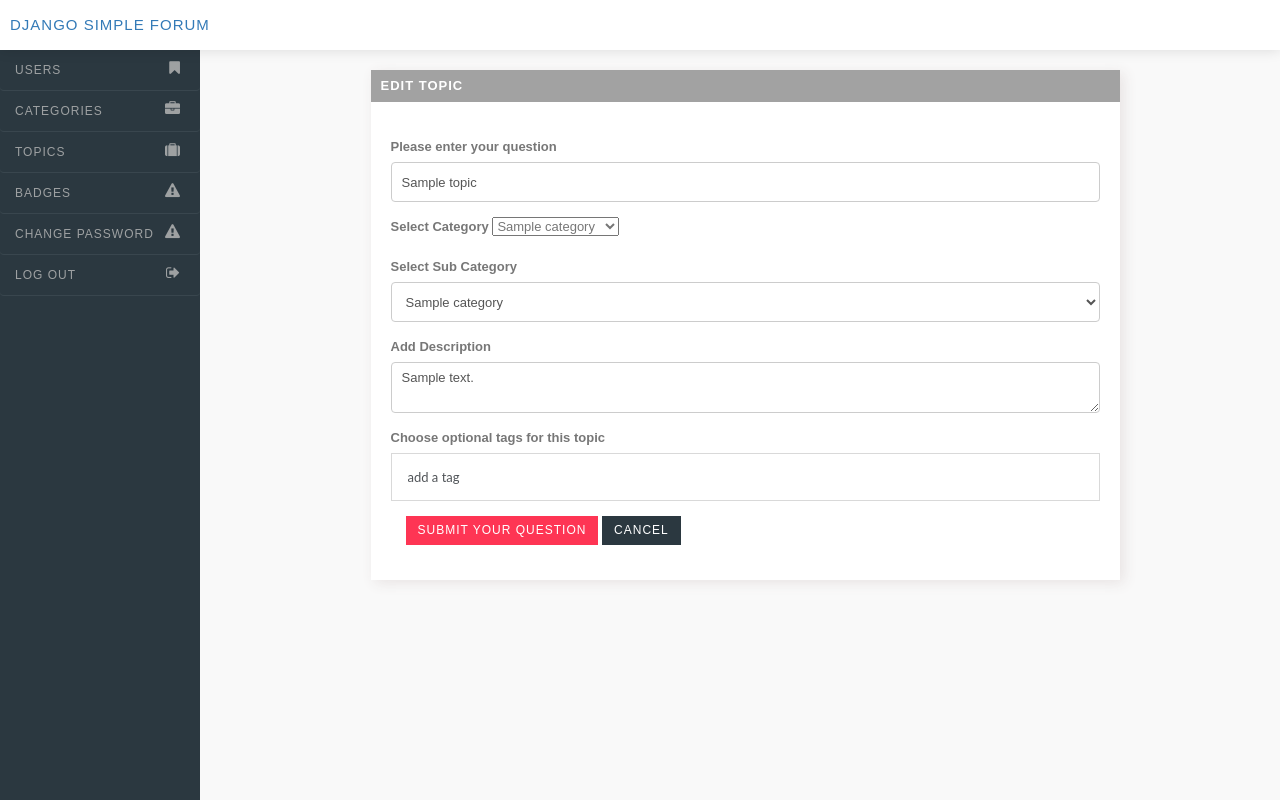
After one commit to MicroPyramid/django-simple-forum, a Django app: template django_simple_forum/templates/dashboard/edit_topic.html in a window 1280 px wide. The commit adds this page. Run offline with Django 3.2, Linux system fonts and the light colour scheme; the template is opened without the code that fills it: most values are stand-ins (such as "Sample title", 1, 10 or a date in 2020); parts of the project's set-up code (start-up, migrations or seed data) failed here and were passed over; some libraries are stand-ins or nearby versions.

Commit message:
topic edit in dashboard code implemented

```diff
--- a/django_simple_forum/static/css/dashboard.css
+++ b/django_simple_forum/static/css/dashboard.css
@@ -321,3 +321,54 @@ body {
     padding: 15px;
     margin-bottom: 8px;
 }
+
+.content .new.topic {
+  margin-top: 20px !important;
+}
+
+.content .new .update-topic {
+  padding: 20px;
+}
+.content .new .update-topic .form-group {
+  width: 100%;
+  margin: 0px;
+  margin-bottom: 15px;
+}
+.content .new .update-topic .control-label {
+  text-align: left;
+  color: #2b3840;
+  font-size: 12px;
+  font-weight: 500;
+  text-transform: uppercase;
+}
+.content .new .update-topic .form-control {
+  width: 100%;
+}
+.content .new .update-topic .select2-container{
+  width: 100% !important;
+  background: transparent;
+  box-shadow: none;
+  height: 40px;
+  font-size: 13px;
+}
+.content .new .update-topic .form-control.select2 {
+  width: auto;
+}
+.content .new .update-topic .save_buttons button {
+  display: inline-block;
+  font-size: 12px;
+  letter-spacing: 0.6px;
+  color: #fff;
+  padding: 6px 12px;
+  text-transform: uppercase;
+  font-weight: 500;
+  letter-spacing: 1px;
+  border-radius: 0;
+  border: none;
+}
+.content .new .update-topic .save_buttons button.submit {
+  background: #FE3554;
+}
+.content .new .update-topic .save_buttons button.cancel {
+  background: #2b3840;
+}
--- a/django_simple_forum/templates/dashboard/dashboard_base.html
+++ b/django_simple_forum/templates/dashboard/dashboard_base.html
@@ -13,6 +13,8 @@
 
     {% compress css %}
     <link rel="stylesheet" type="text/css" href="{{ STATIC_URL }}css/dashboard.css">
+    <link rel="stylesheet" type="text/css" href="{{ STATIC_URL }}css/jquery.tagsinput.css" />
+    <link rel="stylesheet" type="text/css" href="{{ STATIC_URL }}css/bootstrap-suggest.css">
     {% endcompress %}
 </head>
 <body>
@@ -62,7 +64,49 @@
 
     {% compress js %}
       <script src="{{ STATIC_URL }}js/jquery.form.js"></script>
-      <script src="{{ STATIC_URL }}js/main.js"></script>
+      <script type="text/javascript" src="{{ STATIC_URL }}js/jquery.tagsinput.js"></script>
+      <script type="text/javascript" src="{{ STATIC_URL }}js/bootstrap-suggest.js"></script>
+      <script type="text/javascript">
+        function onAddTag(tag) {
+          alert("Added a tag: " + tag);
+        }
+        function onRemoveTag(tag) {
+          alert("Removed a tag: " + tag);
+        }
+
+        function onChangeTag(input,tag) {
+          alert("Changed a tag: " + tag);
+        }
+
+        $(function() {
+
+          $('#tags').tagsInput({width:'auto'});
+          $('#tags_2').tagsInput({
+            width: 'auto',
+            onChange: function(elem, elem_tags)
+            {
+              var languages = ['php','ruby','javascript'];
+              $('.tag', elem_tags).each(function()
+              {
+                if($(this).text().search(new RegExp('\\b(' + languages.join('|') + ')\\b')) >= 0)
+                  $(this).css('background-color', 'yellow');
+              });
+            }
+          });
+          $('#tags_3').tagsInput({
+            width: 'auto',
+
+            //autocomplete_url:'test/fake_plaintext_endpoint.html' //jquery.autocomplete (not jquery ui)
+            autocomplete_url:'test/fake_json_endpoint.html' // jquery ui autocomplete requires a json endpoint
+          });
+
+          // Uncomment this line to see the callback functions in action
+          //      $('input.tags').tagsInput({onAddTag:onAddTag,onRemoveTag:onRemoveTag,onChange: onChangeTag});
+
+          // Uncomment this line to see an input with no interface for adding new tags.
+          //      $('input.tags').tagsInput({interactive:false});
+        });
+      </script>
       <script type="text/javascript">
         $("a[rel='page']").click(function(e){
           e.preventDefault();
--- /dev/null
+++ b/django_simple_forum/templates/dashboard/edit_topic.html
@@ -0,0 +1,108 @@
+{% extends 'dashboard/dashboard_base.html' %}
+{% block stage %}
+<div class="content">
+	<div class="new topic">
+	 <div class="new-header">
+	    <label>Edit Topic</label>
+	  </div>
+	  <div class="update-topic">
+        <form class="form-horizontal" name="newtopicform" id="newtopicform" method="post">
+            <div class="form-group">
+              <label for="exampleInputEmail1">Please enter your question </label>
+              <input type="text" class="form-control" placeholder="What is this discussion about in one brief sentence?" name="title" id="title" value="{{ topic.title }}">
+            </div>
+            <div class="form-group">
+              <label for="exampleInputPassword1">Select Category</label>
+              <select class=" select2" name="category" id="category">
+                  <option value="">Select A Category</option>
+                  {% for category in categories %}
+                    <option value='{{ category.id }}' {% if topic.category.parent %}{% if topic.category.parent.id == category.id %}selected{% endif %}{% else %}{% if topic.category.id == category.id %}selected{% endif %}{% endif %}>{{ category.title }}</option>
+                  {% endfor %}
+                </select>
+            </div>
+            <div class="form-group sub_category">
+              <label for="exampleInputPassword1">Select Sub Category</label>
+              <select class="form-control" name="sub_category" id="sub_category">
+                  <option value="">Select A Category</option>
+                  {% for category in sub_categories %}
+                    <option value='{{ category.id }}' class='{{ category.parent.id }}' {% if topic.category.id == category.id %}selected{% endif %} >{{ category.title }}</option>
+                  {% endfor %}
+                </select>
+            </div>
+            <div class="form-group">
+              <label for="exampleInputEmail1">Add Description</label>
+               <textarea class="form-control" name='textareacontents' id="textareacontents">{{ topic.description }}</textarea>
+               <input type="hidden" name="description" id="description" value="{{ topic.description }}" >
+            </div>
+            <div class="form-group">
+              <label for="exampleInputEmail1">Choose optional tags for this topic</label>
+               <input id="tags" type="text" class="tags form-control" value="" name="tags"/>
+            </div>
+            <div class="form-group">
+		        <div class="col-sm-12 save_buttons">
+		          <button type="submit" class="btn btn-default submit">Submit Your Question</button>
+		          <button type="button" class="btn btn-default cancel">Cancel</button>
+		        </div>
+		    </div>
+        </form>
+	  </div>
+	</div>
+</div>
+{% endblock %}
+{% block extra_js %}
+<script type="text/javascript">
+  $sub_category = $('[name="sub_category"]')
+  {% if topic and topic.category and topic.category.parent %}
+    var val = '{{ topic.category.parent.id }}'
+    $sub_category.find('option').hide();
+    $sub_category.find('option.'+val).show();
+  {% elif topic and topic.category and not topic.category.parent %}
+    var val = '{{ topic.category.id }}'
+    $sub_category.find('option').hide();
+    $sub_category.find('option.'+val).show();
+  {% else %}
+    $sub_category.find('option').hide();
+  {% endif %}
+  $('[name="category"]').change(function (e) {
+    var val = $("option:selected", this).val()
+    $sub_category = $('[name="sub_category"]')
+    $sub_category.val('');
+    $sub_category.find('option').hide();
+    $sub_category.find('option.'+val).show();
+  });
+  CKEDITOR.replace( 'textareacontents',
+   {
+   // toolbar :
+   // [
+   // { name: 'basicstyles', items : [ 'Bold','Italic' ] },
+   // { name: 'paragraph', items : [ 'NumberedList','BulletedList','-','Outdent','Indent','-','Blockquote','CreateDiv',
+   // '-','JustifyLeft','JustifyCenter','JustifyRight','JustifyBlock','-','BidiLtr','BidiRtl' ] },
+   // ],
+   // skin : 'office2003',
+   uiColor: '#ffffff',
+     height:260,
+   //width: 700,
+   });
+	$('form#newtopicform').submit(function(e){
+        e.preventDefault();
+        $("input[name='description']").val(CKEDITOR.instances.textareacontents.getData());
+        $.post('.', $('form#newtopicform').serialize(), function(data){
+          if(data.error){
+
+            $('div.error').remove();
+            for (var key in data.response) {
+              console.log(key)
+              $('#newtopicform #' + key).after('<div class="error">' + data.response[key] + '</div>');
+            }
+          }
+          else{
+              alert('Topic has been Updated Successfully.')
+            window.location = "{% url 'django_simple_forum:topics' %}";
+          }
+        }, 'json');
+    });
+$('.cancel').click(function(e){
+	window.location = "{% url 'django_simple_forum:topics' %}";
+});
+</script>
+{% endblock %}
--- a/django_simple_forum/templates/dashboard/topics.html
+++ b/django_simple_forum/templates/dashboard/topics.html
@@ -47,7 +47,7 @@
           <td>{{ topic.topic_comments.all|length }}</td>
           <td><a href="{% url "django_simple_forum:topic_detail" topic.slug %}" class=""><i class="fa fa-eye view"></i></a>
             <a data-href="{% url "django_simple_forum:topic_status" topic.slug %}" class="topic-status" title="{% ifequal topic.status 'Draft' %}Draft{% endifequal %}{% ifequal topic.status 'Published' %}Published{% endifequal %}{% ifequal topic.status 'Disabled' %}Disabled{% endifequal %}">{% ifequal topic.status 'Draft' %}<i class='fa fa-floppy-o draft view'></i>{% endifequal %}{% ifequal topic.status 'Published' %}<i class='fa fa-newspaper-o published edit'></i>{% endifequal %}{% ifequal topic.status 'Disabled' %}<i class='fa fa-exclamation-triangle disabled'></i>{% endifequal %}</a>
-            <a href="{% url "django_simple_forum:edit_category" topic.slug %}" class=""><i class="fa fa-edit edit"></i></a><a href="#" data-href="{% url "django_simple_forum:delete_topic" topic.slug %}" class="delete-topic"><i class="fa fa-trash delete"></i></a>
+            <a href="{% url "django_simple_forum:edit_topic" topic.slug %}" class=""><i class="fa fa-edit edit"></i></a><a href="#" data-href="{% url "django_simple_forum:delete_topic" topic.slug %}" class="delete-topic"><i class="fa fa-trash delete"></i></a>
           </td>
         </tr>
         {% endfor %}
--- a/django_simple_forum/templates/dashboard/view_user.html
+++ b/django_simple_forum/templates/dashboard/view_user.html
@@ -52,6 +52,7 @@
               </span>
               <div class="clearfix"></div>
             </div>
+            <!--
             <div class="tile_each">
               <label>User Role: </label>
               <span class="description">
@@ -59,6 +60,7 @@
               </span>
               <div class="clearfix"></div>
             </div>
+            -->
           </div>
           <div class="clearfix"></div>
         </div>
--- a/django_simple_forum/urls.py
+++ b/django_simple_forum/urls.py
@@ -12,7 +12,8 @@ from .views import (TopicList, IndexView, ForumLoginView, facebook_login, google
                     BadgeList, BadgeAdd, BadgeDelete, BadgeEdit, BadgeDetailView,
                     UserList, DashboardUserDelete, UserStatus, UserDetail,
                     DashboardUserEdit, DashboardTopicList, DashboardTopicDelete,
-                    TopicDetail, TopicStatus, TopicDelete, TopicEdit)
+                    TopicDetail, TopicStatus, TopicDelete, TopicEdit,
+                    DashboardTopicEdit)
 
 urlpatterns = [
     url(r'^$', TopicList.as_view(), name="topic_list"),
@@ -82,6 +83,8 @@ urlpatterns = [
         DashboardUserEdit.as_view(), name="edit_user"),
 
     url(r'^dashboard/topics/list/$', DashboardTopicList.as_view(), name="topics"),
+    url(r'^dashboard/topics/edit/(?P<slug>[-\w]+)/$',
+        DashboardTopicEdit.as_view(), name="edit_topic"),
     url(r'^dashboard/topics/delete/(?P<slug>[-\w]+)/$',
         DashboardTopicDelete.as_view(), name="delete_topic"),
     url(r'^dashboard/topic/view/(?P<slug>[-\w]+)/$', TopicDetail.as_view(), name="topic_detail"),
```
Also changed, not shown: django_simple_forum/views.py (+66 -3 lines), django_simple_forum/static/css/forum.css (line endings or trailing spaces).
